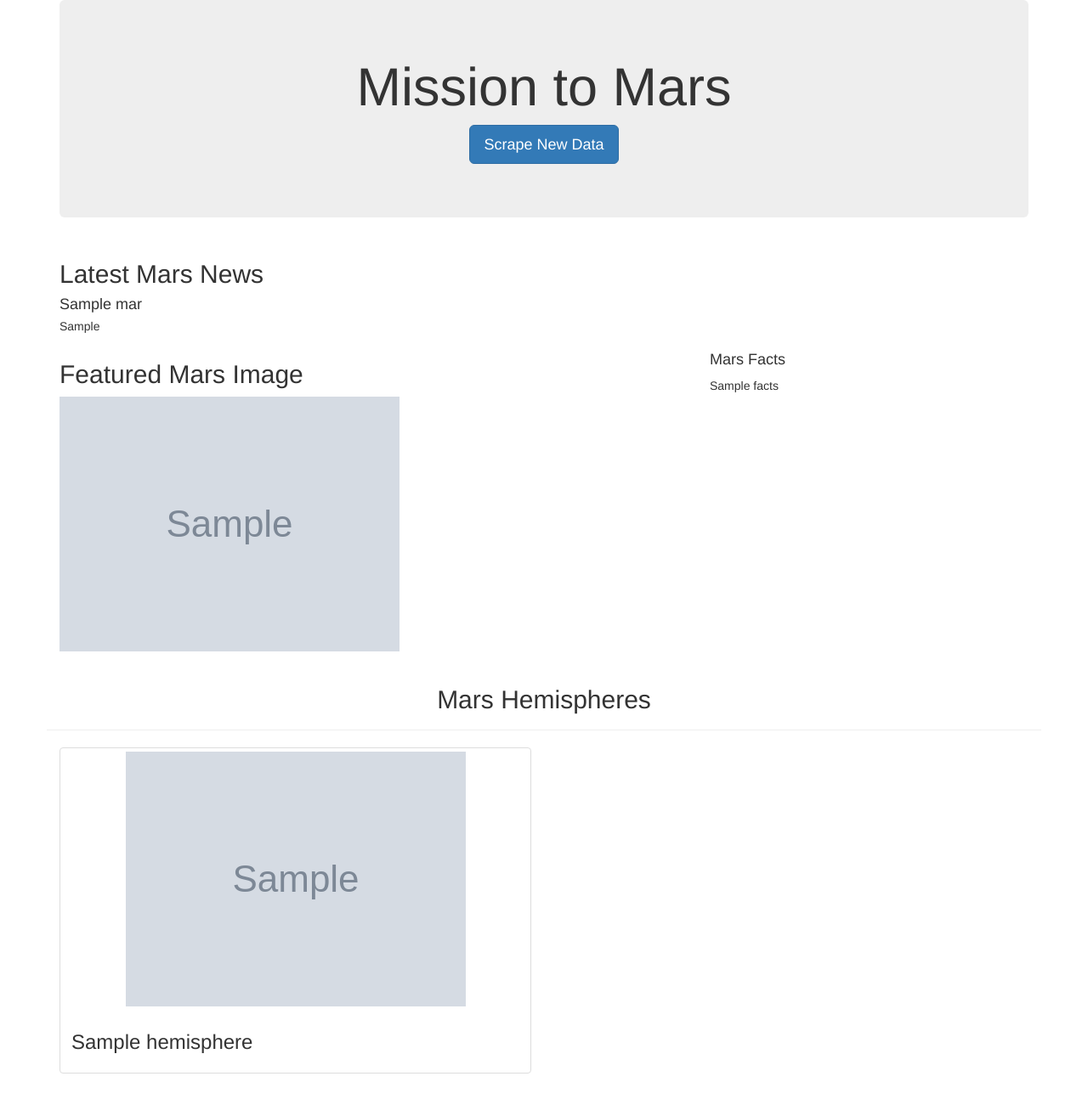
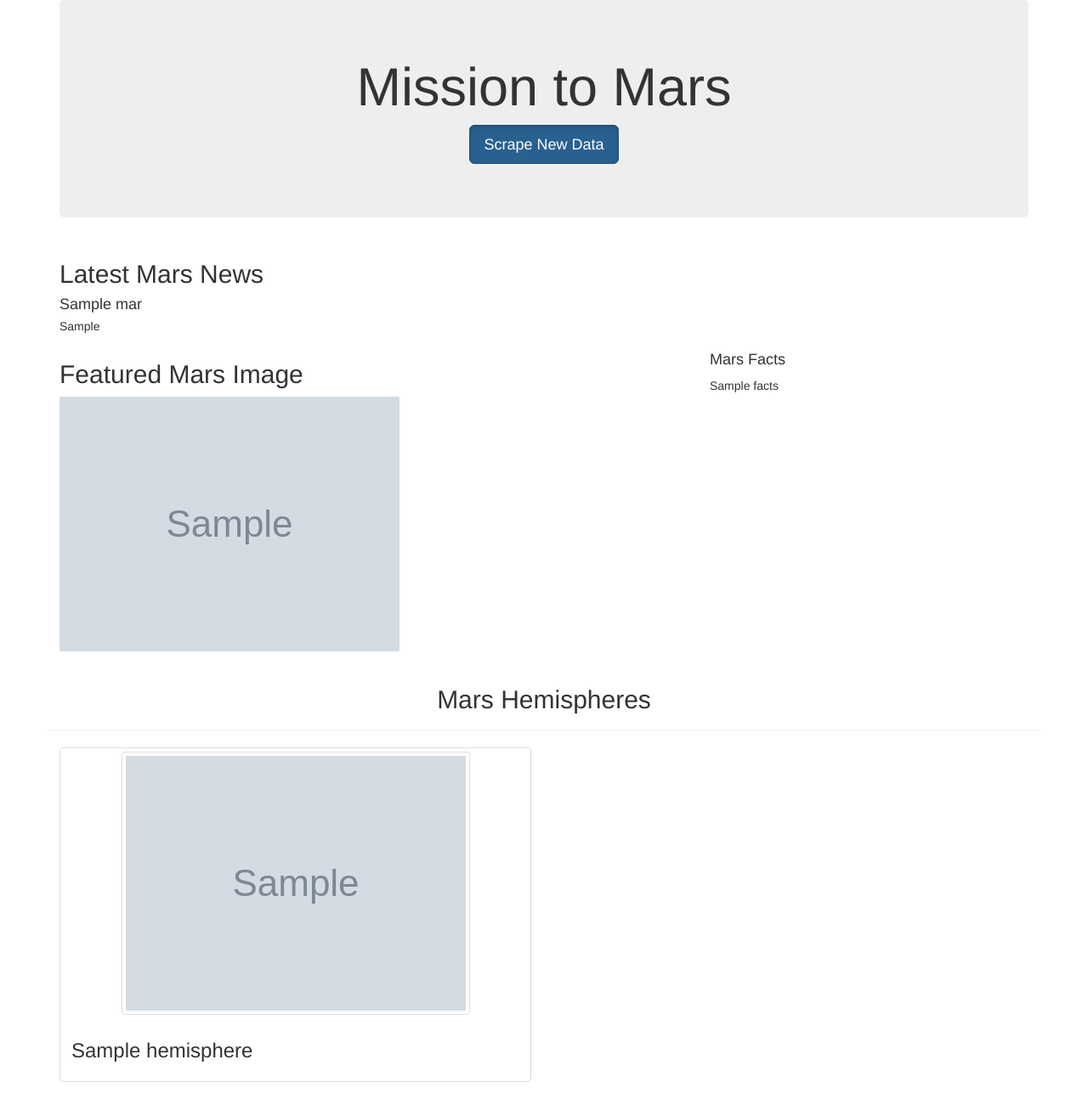
Before and after one commit to MonikaSData/Mission-to-Mars, a Flask app: page / in a window 1280 px wide. Shown: the whole page at 85% size. Before the commit the page ends 1264 px from the top, so only its background shows below. Run offline with Flask 2, Linux system fonts and the light colour scheme; grey boxes marked "Sample" are stand-in pictures; a database or web service that is not in the repository returns one stand-in record (values such as "Sample title"); some libraries are stand-ins or nearby versions.

Commit message:
Added Bootstrap 3 components

```diff
--- a/templates/index.html
+++ b/templates/index.html
@@ -16,12 +16,12 @@
       <div class="jumbotron text-center">
         <h1>Mission to Mars</h1>
         <!-- Add a button to activate scraping script -->
-        <p><a class="btn btn-primary btn-lg" href="/scrape" role="button">Scrape New Data</a></p>
+        <p><a class="btn btn-primary btn-lg active" href="/scrape" role="button">Scrape New Data</a></p>
       </div>
 
       <!-- Add section for Mars News -->
       <div class="row" id="mars-news">
-        <div class="col-md-12">
+        <div class="col-xs-14 col-md-12">
           <div class="media">
             <div class="media-body">
               <h2>Latest Mars News</h2>
@@ -34,7 +34,7 @@
 
       <!-- Section for Featured Image and Facts table -->
       <div class="row" id="mars-featured-image">
-        <div class="col-md-8">
+        <div class="col-xs-12 col-md-8">
           <h2>Featured Mars Image</h2>
 
           <!-- if images is False/None/non-existent, then default to error message -->
@@ -45,7 +45,7 @@
           />
         </div>
 
-        <div class="col-md-4">
+        <div class="col-xs-6 col-md-4">
           <!-- Mars Facts -->
           <div class="row" id="mars-facts">
             <h4>Mars Facts</h4>
@@ -61,9 +61,9 @@
         </div>
 
         {% for hemisphere in mars.hemispheres %}
-        <div class="col-md-6">
+        <div class="col-xs-8 col-md-6">
           <div class="thumbnail">
-            <img src="{{hemisphere.img_url | default('static/images/error.png', true)}}" alt="...">
+            <img src="{{hemisphere.img_url | default('static/images/error.png', true)}}" alt="..." class="img-thumbnail">
             <div class="caption">
               <h3>{{hemisphere.title}}</h3>
             </div>
```
